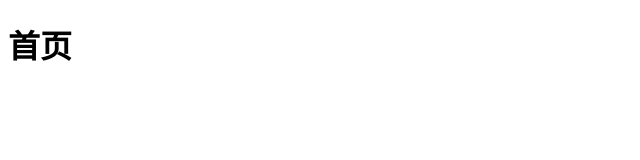
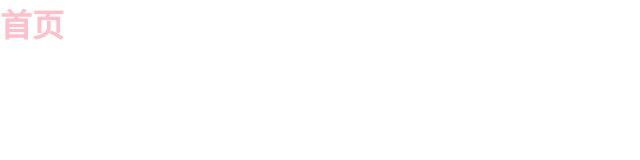
Before and after one commit to fangyi130/gitstudy, a plain HTML site: page index.html in a window 1280 px wide. Shown: the whole page, without its empty margins (0-640 px from the left). Drawn offline with Linux system fonts and the light colour scheme.

Commit message:
g改变了h1的文字颜色样式

```diff
--- /dev/null
+++ b/base.css
@@ -0,0 +1,7 @@
+*{
+    margin: 0;
+    padding: 0;
+}
+h1{
+    color:pink;
+}
--- a/index.html
+++ b/index.html
@@ -5,6 +5,7 @@
     <meta name="viewport" content="width=device-width, initial-scale=1.0">
     <meta http-equiv="X-UA-Compatible" content="ie=edge">
     <title>Document</title>
+    <link rel="stylesheet" href="./base.css">
 </head>
 <body>
     <h1>首页</h1>
```
